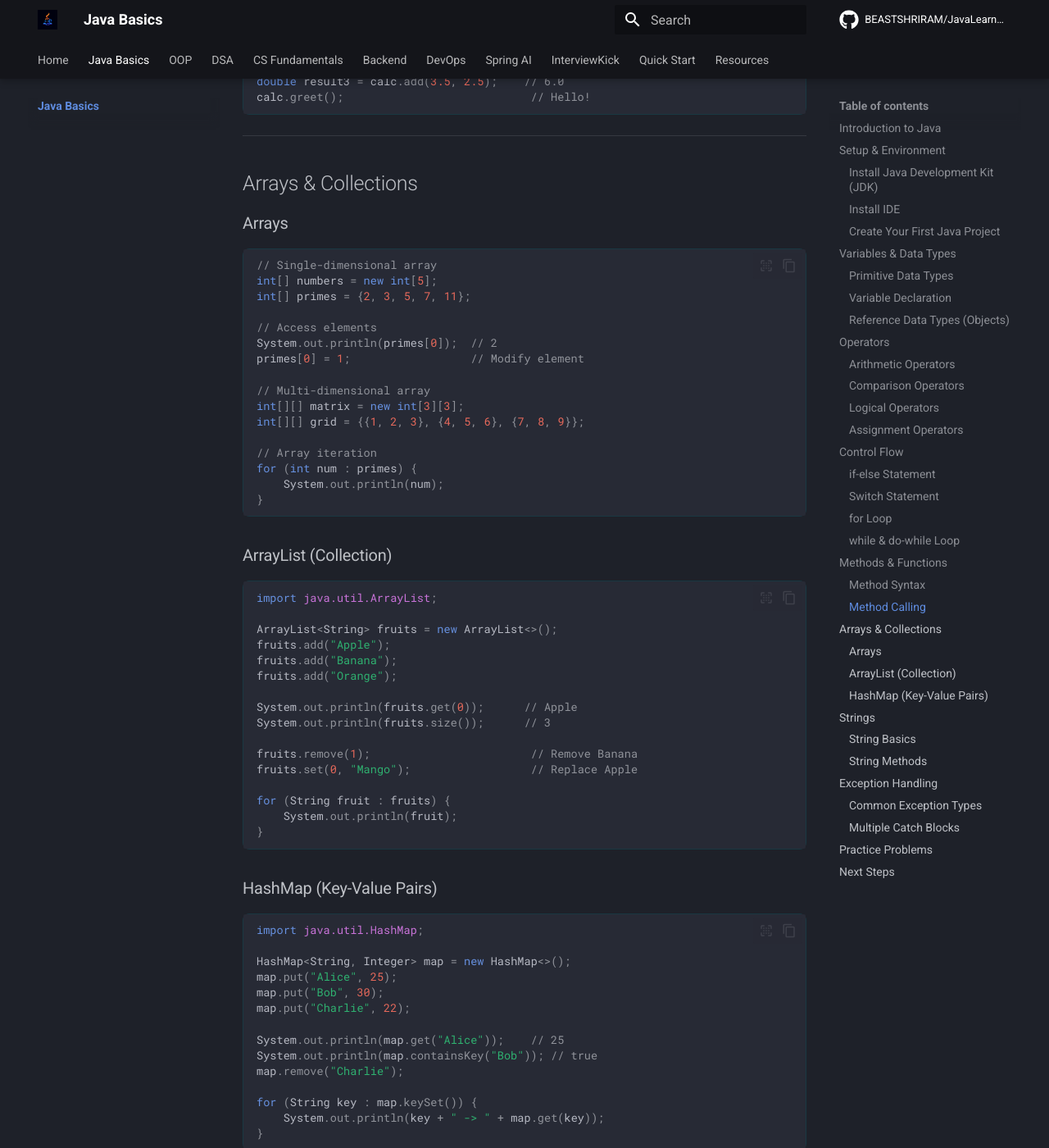
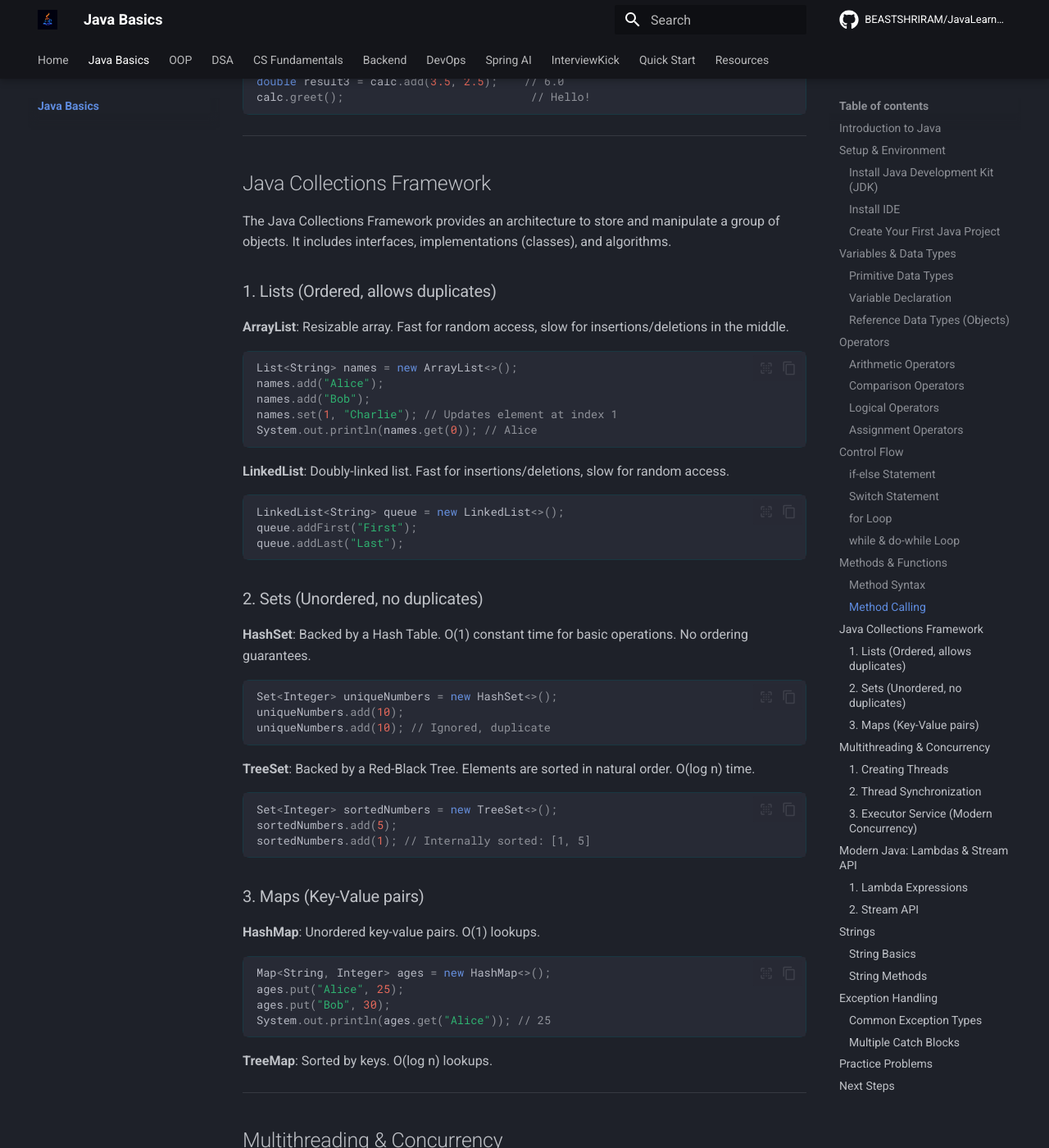
Before and after one commit to BEASTSHRIRAM/JavaLearningHub, an MkDocs documentation site: the page built from docs/java-basics/index.md, in a window 1280 px wide and 1400 px high, scrolled down 5738 px. Shown: the whole window at 82% size. Built offline with MkDocs 1.6.1 and Material for MkDocs 9.7.7, drawn with Linux system fonts in a browser that asks for light colours; comment, search, counter and statistics services are not loaded; some of the changed text lies outside the part shown.

Commit message:
docs: expand java basics with collections, multithreading, streams

````diff
--- a/docs/java-basics/index.md
+++ b/docs/java-basics/index.md
@@ -271,67 +271,157 @@
 
 ---
 
-## Arrays & Collections
+## Java Collections Framework
 
-### Arrays
+The Java Collections Framework provides an architecture to store and manipulate a group of objects. It includes interfaces, implementations (classes), and algorithms.
 
+### 1. Lists (Ordered, allows duplicates)
+
+**ArrayList**: Resizable array. Fast for random access, slow for insertions/deletions in the middle.
 ```java
-// Single-dimensional array
-int[] numbers = new int[5];
-int[] primes = {2, 3, 5, 7, 11};
+List<String> names = new ArrayList<>();
+names.add("Alice");
+names.add("Bob");
+names.set(1, "Charlie"); // Updates element at index 1
+System.out.println(names.get(0)); // Alice
+```
 
-// Access elements
-System.out.println(primes[0]);  // 2
-primes[0] = 1;                  // Modify element
+**LinkedList**: Doubly-linked list. Fast for insertions/deletions, slow for random access.
+```java
+LinkedList<String> queue = new LinkedList<>();
+queue.addFirst("First");
+queue.addLast("Last");
+```
 
-// Multi-dimensional array
-int[][] matrix = new int[3][3];
-int[][] grid = {{1, 2, 3}, {4, 5, 6}, {7, 8, 9}};
+### 2. Sets (Unordered, no duplicates)
 
-// Array iteration
-for (int num : primes) {
-    System.out.println(num);
+**HashSet**: Backed by a Hash Table. O(1) constant time for basic operations. No ordering guarantees.
+```java
+Set<Integer> uniqueNumbers = new HashSet<>();
+uniqueNumbers.add(10);
+uniqueNumbers.add(10); // Ignored, duplicate
+```
+
+**TreeSet**: Backed by a Red-Black Tree. Elements are sorted in natural order. O(log n) time.
+```java
+Set<Integer> sortedNumbers = new TreeSet<>();
+sortedNumbers.add(5);
+sortedNumbers.add(1); // Internally sorted: [1, 5]
+```
+
+### 3. Maps (Key-Value pairs)
+
+**HashMap**: Unordered key-value pairs. O(1) lookups.
+```java
+Map<String, Integer> ages = new HashMap<>();
+ages.put("Alice", 25);
+ages.put("Bob", 30);
+System.out.println(ages.get("Alice")); // 25
+```
+
+**TreeMap**: Sorted by keys. O(log n) lookups.
+
+---
+
+## Multithreading & Concurrency
+
+Java has built-in support for multithreading, allowing multiple parts of a program to run concurrently to maximize CPU utilization.
+
+### 1. Creating Threads
+
+**Method 1: Implementing Runnable (Recommended)**
+```java
+class MyTask implements Runnable {
+    public void run() {
+        System.out.println("Task is running on: " + Thread.currentThread().getName());
+    }
+}
+
+public class Main {
+    public static void main(String[] args) {
+        Thread t1 = new Thread(new MyTask());
+        t1.start(); // Starts the new thread
+    }
 }
 ```
 
-### ArrayList (Collection)
-
+**Method 2: Extending Thread Class**
 ```java
-import java.util.ArrayList;
-
-ArrayList<String> fruits = new ArrayList<>();
-fruits.add("Apple");
-fruits.add("Banana");
-fruits.add("Orange");
-
-System.out.println(fruits.get(0));      // Apple
-System.out.println(fruits.size());      // 3
-
-fruits.remove(1);                        // Remove Banana
-fruits.set(0, "Mango");                  // Replace Apple
-
-for (String fruit : fruits) {
-    System.out.println(fruit);
+class MyThread extends Thread {
+    public void run() {
+        System.out.println("Thread running");
+    }
 }
 ```
 
-### HashMap (Key-Value Pairs)
+### 2. Thread Synchronization
+When multiple threads access shared resources, data corruption can occur. We use the `synchronized` keyword to lock the resource so only one thread can access it at a time.
 
 ```java
-import java.util.HashMap;
+class Counter {
+    private int count = 0;
 
-HashMap<String, Integer> map = new HashMap<>();
-map.put("Alice", 25);
-map.put("Bob", 30);
-map.put("Charlie", 22);
+    // Only one thread can execute this at a time
+    public synchronized void increment() {
+        count++;
+    }
+}
+```
 
-System.out.println(map.get("Alice"));    // 25
-System.out.println(map.containsKey("Bob")); // true
-map.remove("Charlie");
+### 3. Executor Service (Modern Concurrency)
+Instead of manually managing raw threads, modern Java applications use Thread Pools.
 
-for (String key : map.keySet()) {
-    System.out.println(key + " -> " + map.get(key));
-}
+```java
+ExecutorService executor = Executors.newFixedThreadPool(2);
+executor.submit(() -> System.out.println("Task 1"));
+executor.submit(() -> System.out.println("Task 2"));
+executor.shutdown();
+```
+
+---
+
+## Modern Java: Lambdas & Stream API
+
+Introduced in Java 8, Lambdas and Streams revolutionized how we process collections, enabling functional, declarative-style programming.
+
+### 1. Lambda Expressions
+A concise way to represent anonymous functions.
+
+```java
+// Traditional way
+Runnable r1 = new Runnable() {
+    public void run() { System.out.println("Running"); }
+};
+
+// Lambda way
+Runnable r2 = () -> System.out.println("Running");
+```
+
+### 2. Stream API
+Streams allow declarative processing of collections (filtering, mapping, reducing) without mutating the original collection.
+
+```java
+List<String> names = Arrays.asList("Alice", "Bob", "Charlie", "David");
+
+// Filter names starting with 'C' or 'D', convert to uppercase, and print
+names.stream()
+     .filter(name -> name.startsWith("C") || name.startsWith("D"))
+     .map(String::toUpperCase)
+     .forEach(System.out::println);
+// Output: CHARLIE
+// Output: DAVID
+```
+
+**Common Stream Operations:**
+
+- `filter(Predicate)`: Keeps elements that match a condition.
+- `map(Function)`: Transforms elements.
+- `collect(Collectors.toList())`: Gathers the stream back into a collection.
+- `reduce(BinaryOperator)`: Combines elements into a single result.
+
+```java
+List<Integer> numbers = Arrays.asList(1, 2, 3, 4, 5);
+int sum = numbers.stream().reduce(0, (a, b) -> a + b); // sum = 15
 ```
 
 ---
````
